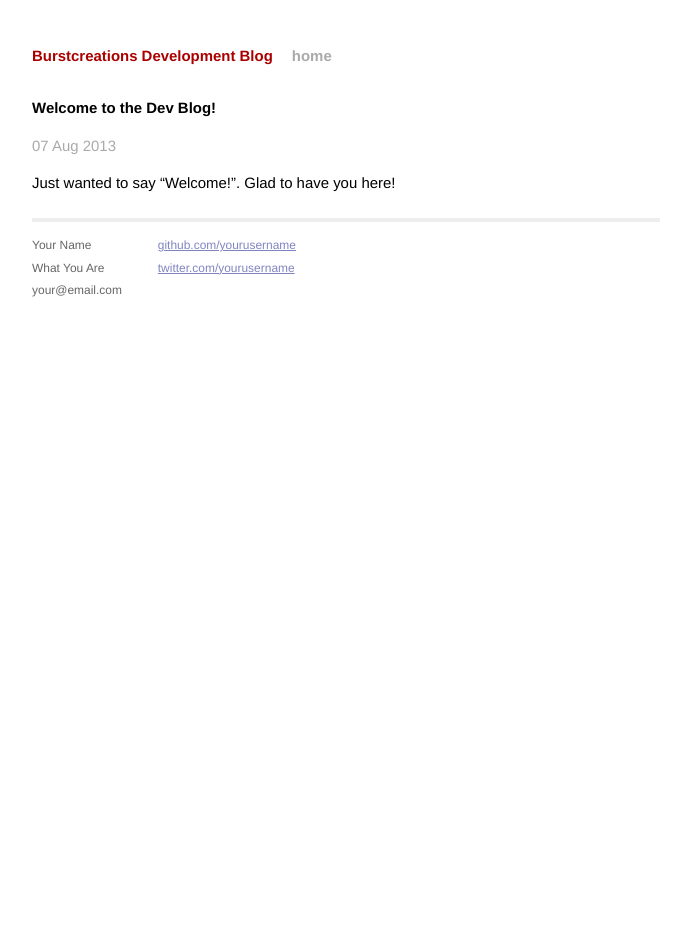
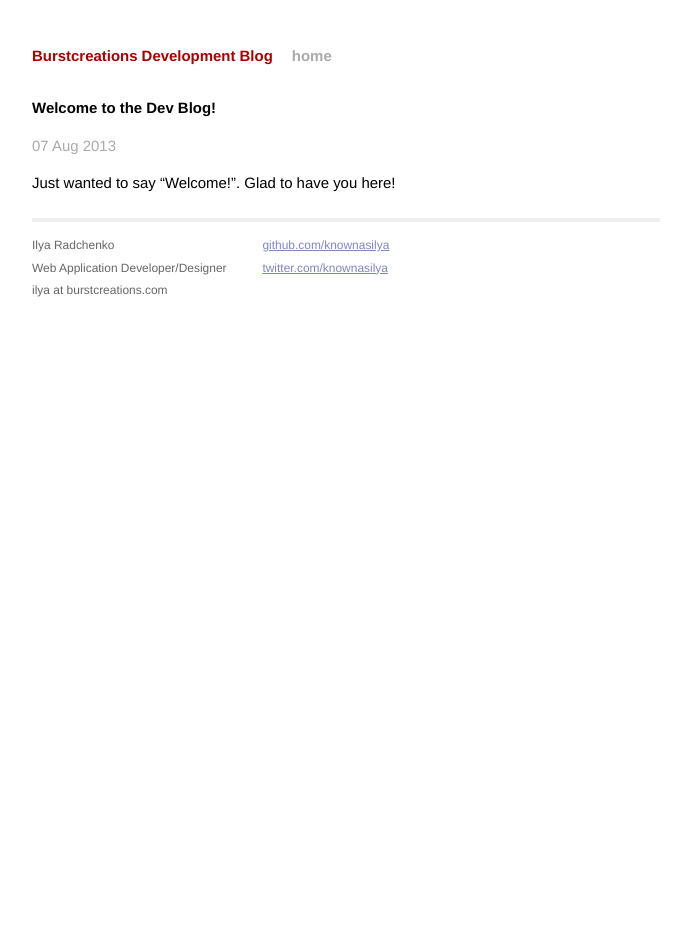
Before and after one commit to Burstcreations/Burstcreations.github.io, a Jekyll site: the page built from _posts/2013-08-07-welcome-to-the-dev-blog.md, in a window 1280 px wide. Shown: the whole page, without its empty margins (294-985 px from the left). Built offline with Jekyll 4.4.1, drawn with Linux system fonts in a browser that asks for light colours; Markdown is read by kramdown in place of the engine named in the settings.

Commit message:
Social and profile

```diff
--- a/_layouts/default.html
+++ b/_layouts/default.html
@@ -27,15 +27,15 @@
             <div class="footer">
               <div class="contact">
                 <p>
-                  Your Name<br />
-                  What You Are<br />
-                  your@email.com
+                  Ilya Radchenko<br />
+                  Web Application Developer/Designer<br />
+                  ilya at burstcreations.com
                 </p>
               </div>
               <div class="contact">
                 <p>
-                  <a href="http://github.com/yourusername/">github.com/yourusername</a><br />
-                  <a href="http://twitter.com/yourusername/">twitter.com/yourusername</a><br />
+                  <a href="http://github.com/knownasilya/">github.com/knownasilya</a><br />
+                  <a href="http://twitter.com/knownasilya/">twitter.com/knownasilya</a><br />
                 </p>
               </div>
             </div>
```
